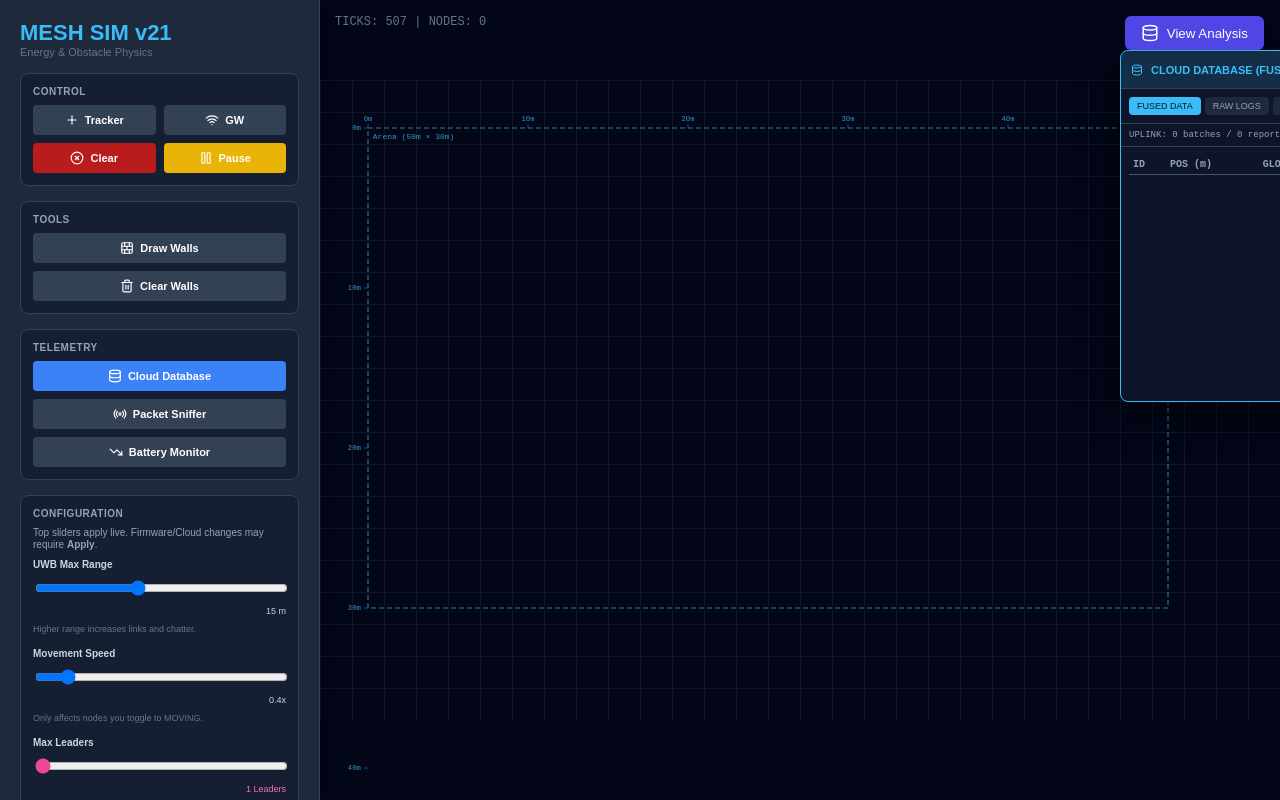
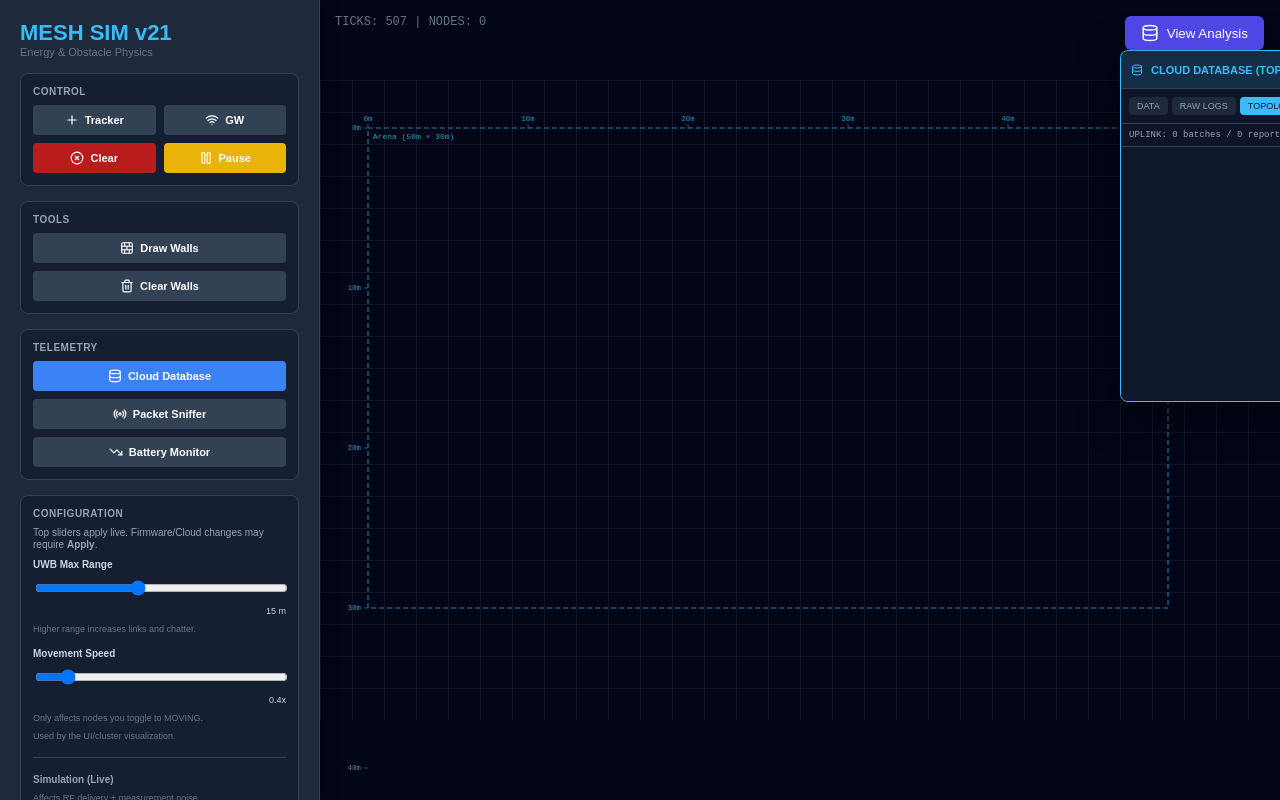
Before and after one commit to ChickenSalsahub/ICUM-SIM, a React (Vite) app: page / in a window 1280 px wide. Both pictures are taken after a click on the button "Cloud Database". Built offline with nearby package versions, Linux system fonts and the light colour scheme.

Commit message:
remove unused pop

```diff
--- a/src/App.tsx
+++ b/src/App.tsx
@@ -283,7 +283,7 @@ const App: React.FC = () => {
 	const [showCloudLogs, setShowCloudLogs] = useState(false);
 	const [showPacketSniffer, setShowPacketSniffer] = useState(false);
 	const [showBatteryMonitor, setShowBatteryMonitor] = useState(false);
-	const [cloudViewMode, setCloudViewMode] = useState<"RAW" | "FUSED" | "TOPOLOGY">("FUSED");
+	const [cloudViewMode, setCloudViewMode] = useState<"RAW" | "DATA" | "TOPOLOGY">("TOPOLOGY");
 
 	const [packetFilter, setPacketFilter] = useState<string>("ALL");
 	const [tick, setTick] = useState(0);
@@ -1268,7 +1268,7 @@ const App: React.FC = () => {
 						<div style={{ fontSize: "9px", color: "#cbd5e1", textAlign: "right" }}>{config.movingSpeed}x</div>
 						<div style={{ fontSize: "9px", color: "#64748b" }}>Only affects nodes you toggle to MOVING.</div>
 
-						<div style={{ fontSize: "10px", color: "#cbd5e1", fontWeight: 600, marginTop: 6 }}>Max Leaders</div>
+						{/* <div style={{ fontSize: "10px", color: "#cbd5e1", fontWeight: 600, marginTop: 6 }}>Max Leaders</div>
 						<input
 							type="range"
 							min="1"
@@ -1279,10 +1279,10 @@ const App: React.FC = () => {
 							title="UI constraint: limit how many leader nodes can exist"
 							style={{ width: "100%", accentColor: "#ec4899" }}
 						/>
-						<div style={{ fontSize: "9px", color: "#f472b6", textAlign: "right" }}>{config.maxLeaders} Leaders</div>
+						<div style={{ fontSize: "9px", color: "#f472b6", textAlign: "right" }}>{config.maxLeaders} Leaders</div> */}
 
 						{/* RESTORED SLIDER */}
-						<div style={{ fontSize: "10px", color: "#cbd5e1", fontWeight: 600, marginTop: 6 }}>Min Cluster Size</div>
+						{/* <div style={{ fontSize: "10px", color: "#cbd5e1", fontWeight: 600, marginTop: 6 }}>Min Cluster Size</div>
 						<input
 							type="range"
 							min="2"
@@ -1295,7 +1295,7 @@ const App: React.FC = () => {
 						/>
 						<div style={{ fontSize: "9px", color: "#a855f7", textAlign: "right" }}>
 							Min Size: {config.minClusterSize}
-						</div>
+						</div> */}
 						<div style={{ fontSize: "9px", color: "#64748b" }}>Used by the UI/cluster visualization.</div>
 
 						<div style={{ height: 1, backgroundColor: "#334155", margin: "8px 0" }} />
@@ -1516,7 +1516,7 @@ const App: React.FC = () => {
 						</div>
 
 						<div style={{ height: 1, backgroundColor: "#334155", margin: "8px 0" }} />
-						<div style={{ display: "flex", justifyContent: "space-between", alignItems: "center" }}>
+						{/* <div style={{ display: "flex", justifyContent: "space-between", alignItems: "center" }}>
 							<div style={{ fontSize: "10px", color: "#94a3b8", fontWeight: 600 }}>Cloud Fusion</div>
 							<button
 								style={{ ...styles.btn, backgroundColor: "#334155", padding: "4px 8px", fontSize: "10px" }}
@@ -1524,9 +1524,9 @@ const App: React.FC = () => {
 							>
 								Apply
 							</button>
-						</div>
-						<div style={{ fontSize: "9px", color: "#64748b" }}>Affects how the cloud optimizer weights residuals.</div>
-						<div style={{ fontSize: "10px", color: "#cbd5e1", fontWeight: 600, marginTop: 6 }}>Distance σ (Cloud)</div>
+						</div> */}
+						{/* <div style={{ fontSize: "9px", color: "#64748b" }}>Affects how the cloud optimizer weights residuals.</div> */}
+						{/* <div style={{ fontSize: "10px", color: "#cbd5e1", fontWeight: 600, marginTop: 6 }}>Distance σ (Cloud)</div>
 						<input
 							type="range"
 							min="0.01"
@@ -1535,13 +1535,13 @@ const App: React.FC = () => {
 							value={cloudTuning.distanceSigma ?? 0.15}
 							onChange={(e) => setCloudTuning({ ...cloudTuning, distanceSigma: Number(e.target.value) })}
 							style={{ width: "100%" }}
-						/>
-						<div style={{ fontSize: "9px", color: "#cbd5e1", textAlign: "right" }}>
+						/> */}
+						{/* <div style={{ fontSize: "9px", color: "#cbd5e1", textAlign: "right" }}>
 							Distance σ: {(cloudTuning.distanceSigma ?? 0.15).toFixed(2)} m
 						</div>
 						<div style={{ fontSize: "9px", color: "#64748b" }}>Expected range noise used for weighting.</div>
-						<div style={{ fontSize: "10px", color: "#cbd5e1", fontWeight: 600, marginTop: 6 }}>Angle σ (Cloud)</div>
-						<input
+						<div style={{ fontSize: "10px", color: "#cbd5e1", fontWeight: 600, marginTop: 6 }}>Angle σ (Cloud)</div> */}
+						{/* <input
 							type="range"
 							min="0"
 							max="60"
@@ -1549,11 +1549,11 @@ const App: React.FC = () => {
 							value={(cloudTuning.angleSigma ?? (20 * Math.PI) / 180) * (180 / Math.PI)}
 							onChange={(e) => setCloudTuning({ ...cloudTuning, angleSigma: (Number(e.target.value) * Math.PI) / 180 })}
 							style={{ width: "100%" }}
-						/>
-						<div style={{ fontSize: "9px", color: "#cbd5e1", textAlign: "right" }}>
+						/> */}
+						{/* <div style={{ fontSize: "9px", color: "#cbd5e1", textAlign: "right" }}>
 							Angle σ: {(((cloudTuning.angleSigma ?? (20 * Math.PI) / 180) * 180) / Math.PI).toFixed(0)}°
-						</div>
-						<div style={{ fontSize: "9px", color: "#64748b" }}>Expected bearing noise used for weighting.</div>
+						</div> */}
+						{/* <div style={{ fontSize: "9px", color: "#64748b" }}>Expected bearing noise used for weighting.</div> */}
 					</div>
 
 					<div style={styles.panel}>
@@ -1609,18 +1609,18 @@ const App: React.FC = () => {
 						>
 							<div style={{ padding: "8px", borderBottom: "1px solid #334155", display: "flex", gap: "4px" }}>
 								<button
-									onClick={() => setCloudViewMode("FUSED")}
+									onClick={() => setCloudViewMode("DATA")}
 									style={{
 										fontSize: "9px",
 										padding: "4px 8px",
 										borderRadius: "4px",
 										border: "none",
-										backgroundColor: cloudViewMode === "FUSED" ? "#38bdf8" : "#1e293b",
-										color: cloudViewMode === "FUSED" ? "#0f172a" : "#94a3b8",
+										backgroundColor: cloudViewMode === "DATA" ? "#38bdf8" : "#1e293b",
+										color: cloudViewMode === "DATA" ? "#0f172a" : "#94a3b8",
 										cursor: "pointer",
 									}}
 								>
-									FUSED DATA
+									DATA
 								</button>
 								<button
 									onClick={() => setCloudViewMode("RAW")}
@@ -1671,7 +1671,7 @@ const App: React.FC = () => {
 									</>
 								)}
 							</div>
-							{cloudViewMode === "FUSED" ? (
+							{cloudViewMode === "DATA" ? (
 								<div style={{ padding: "8px", overflowX: "auto" }}>
 									<table
 										style={{ width: "100%", borderCollapse: "collapse", fontSize: "10px", fontFamily: "monospace" }}
```
